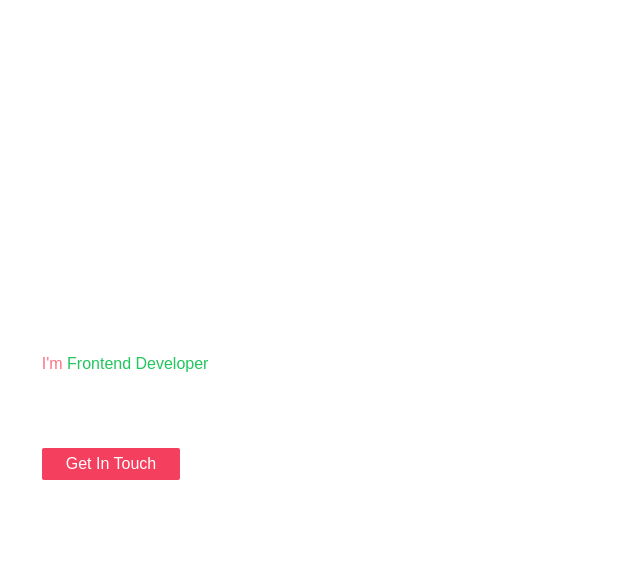
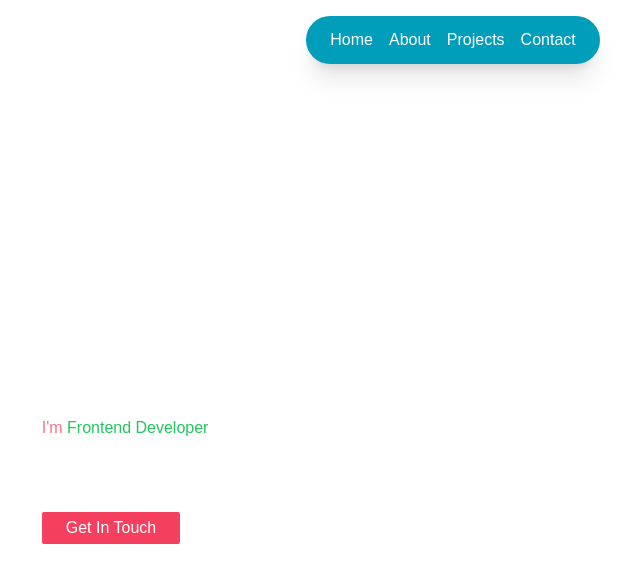
Before and after one commit to RohullahSoroush/rohullah-portfolio, a Next.js app: page / in a window 1280 px wide. Shown: the top 582 px of the page, without its empty margins (187-827 px from the left). Built offline with nearby package versions, Linux system fonts and the light colour scheme.

Commit message:
worked on Nav bar.

```diff
--- a/src/app/layout.tsx
+++ b/src/app/layout.tsx
@@ -1,5 +1,7 @@
 import type { Metadata } from "next";
 import "./globals.css";
+import Navbar from "@/components/layout/Navbar/Navbar";
+// import Footer from "@/components/layout/Footer/Footer";
 
 export const metadata: Metadata = {
   title: "Rohullah Mohammadi",
@@ -14,7 +16,10 @@ export default function RootLayout({
   return (
     <html lang="en">
       <body>
+        <Navbar />
+
         <main>{children}</main>
+        {/* <Footer /> */}
       </body>
     </html>
   );
--- a/src/app/page.tsx
+++ b/src/app/page.tsx
@@ -1,17 +1,11 @@
-import Layout from "@/components/layout/page";
 import HeroSection from "@/components/sections/HeroSection";
-import { ReactElement } from "react";
 
 const Home = () => {
   return (
-    <div className="flex justify-center min-h-screen font-[family-name:var(--font-geist-sans)]">
+    <div className="flex justify-center font-[family-name:var(--font-geist-sans)]">
       <HeroSection />
     </div>
   );
 };
 
-Home.getLayout = (page: ReactElement) => {
-  return <Layout>{page}</Layout>;
-};
-
 export default Home;
--- /dev/null
+++ b/src/components/Buttons/NavLink.tsx
@@ -0,0 +1,50 @@
+import { clsx } from "clsx";
+import Link, { LinkProps } from "next/link";
+import { AnchorHTMLAttributes, forwardRef } from "react";
+
+interface NavLinkProps
+  extends Omit<AnchorHTMLAttributes<HTMLAnchorElement>, "href">,
+    LinkProps {
+  className?: string;
+}
+
+const NavLink = forwardRef<HTMLAnchorElement, NavLinkProps>(
+  (
+    {
+      href,
+      as,
+      replace,
+      scroll,
+      shallow,
+      prefetch,
+      locale,
+      className,
+      children,
+      ...rest
+    },
+    ref
+  ) => {
+    return (
+      <Link
+        href={href}
+        as={as}
+        replace={replace}
+        scroll={scroll}
+        shallow={shallow}
+        prefetch={prefetch}
+        locale={locale}
+        passHref
+        className={clsx(
+          "transition duration-150 ease-in-out text-white hover:text-gray-200",
+          className
+        )}
+      >
+        {children}
+      </Link>
+    );
+  }
+);
+
+NavLink.displayName = "NavLink";
+
+export default NavLink;
--- a/src/components/layout/Navbar/Navbar.tsx
+++ b/src/components/layout/Navbar/Navbar.tsx
@@ -1,7 +1,17 @@
+import NavLink from "@/components/Buttons/NavLink";
 import React from "react";
 
 const Navbar = () => {
-  return <div>Navbar</div>;
+  return (
+    <div className="flex justify-center mt-4">
+      <div className="flex gap-4 bg-[#009ebb] px-6 py-3 rounded-3xl text-white shadow-xl">
+        <NavLink href="/">Home</NavLink>
+        <NavLink href="/about">About</NavLink>
+        <NavLink href="/projects">Projects</NavLink>
+        <NavLink href="/contact">Contact</NavLink>
+      </div>
+    </div>
+  );
 };
 
 export default Navbar;
--- a/src/components/layout/page.tsx
+++ /dev/null
@@ -1,19 +0,0 @@
-import React, { ReactNode } from "react";
-import Navbar from "./Navbar/Navbar";
-import Footer from "./Footer/Footer";
-
-type props = {
-  children: ReactNode;
-};
-
-const Layout: React.FC<props> = ({ children }: props) => {
-  return (
-    <div>
-      <Navbar />
-      <main>{children}</main>
-      <Footer />
-    </div>
-  );
-};
-
-export default Layout;
```
Also changed, not shown: package.json (+6 -5 lines), src/components/sections/HeroSection.tsx (+0 -7 lines), 1 other file (tests, documents, lock files or other folders).
